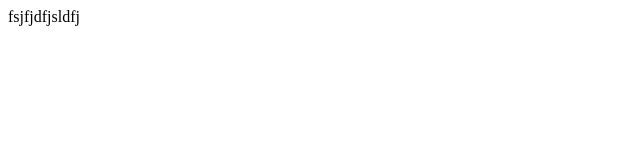
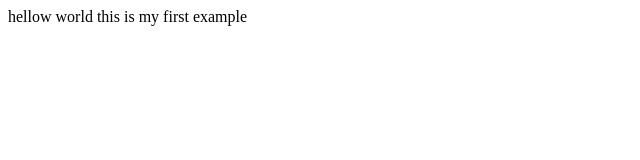
Before and after one commit to ichutzpah/instaLister, a plain HTML site: page WebContent/index.html in a window 1280 px wide. Shown: the whole page, without its empty margins (0-640 px from the left). Drawn offline with Linux system fonts and the light colour scheme.

Commit message:
econd commit

```diff
--- a/WebContent/index.html
+++ b/WebContent/index.html
@@ -5,6 +5,6 @@
 <title>Insert title here</title>
 </head>
 <body>
-fsjfjdfjsldfj
+hellow world this is my first example
 </body>
 </html>
```
